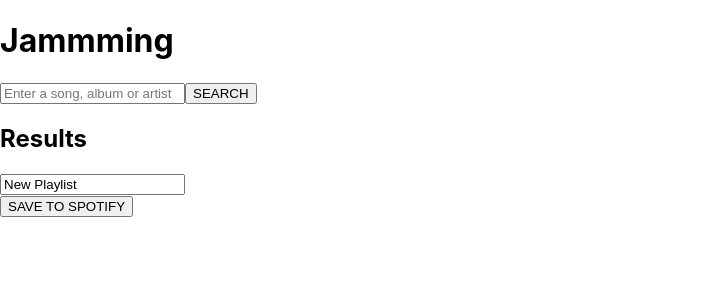
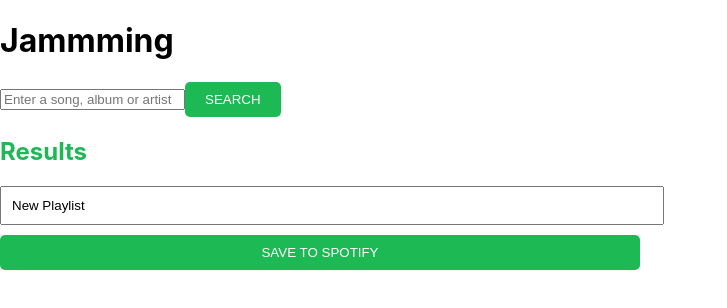
Before and after one commit to jonathanoh59/Jammming, a React (Create React App) app: page / in a window 1280 px wide. Shown: the top 308 px of the page, without its empty margins (0-727 px from the left). Built offline with nearby package versions, Linux system fonts and the light colour scheme.

Commit message:
Add Components CSS

```diff
--- a/src/Components/App/App.css
+++ b/src/Components/App/App.css
@@ -1,4 +1,18 @@
 .App {
+  text-align: center;
+}
+
+.highlight {
+  color: #1DB954; /* Spotify Green */
+}
+
+.App-playlist {
+  display: flex;
+  justify-content: center;
+  margin-top: 20px;
+}
+
+/* .App {
   text-align: center;
 }
 
@@ -35,4 +49,4 @@
   to {
     transform: rotate(360deg);
   }
-}
+} */
--- a/src/Components/App/App.js
+++ b/src/Components/App/App.js
@@ -1,5 +1,4 @@
 import React from 'react';
-//import logo from '../../logo.svg';
 import './App.css';
 import SearchBar from '../SearchBar/SearchBar';
 import SearchResults from '../SearchResults/SearchResults';
--- /dev/null
+++ b/src/Components/Playlist/Playlist.css
@@ -0,0 +1,20 @@
+.Playlist {
+    width: 50%;
+    display: inline-block;
+  }
+
+  .Playlist input {
+    width: 100%;
+    padding: 10px;
+    margin-bottom: 10px;
+  }
+
+  .Playlist-save {
+    width: 100%;
+    padding: 10px 0;
+    background-color: #1DB954;
+    color: white;
+    border: none;
+    border-radius: 5px;
+    cursor: pointer;
+  }
--- a/src/Components/Playlist/Playlist.js
+++ b/src/Components/Playlist/Playlist.js
@@ -1,4 +1,5 @@
 import React from 'react';
+import './Playlist.css';
 import Tracklist from '../Tracklist/Tracklist';
 
 function Playlist(){
--- a/src/Components/SearchBar/SearchBar.css
+++ b/src/Components/SearchBar/SearchBar.css
@@ -0,0 +1,20 @@
+.SearchBar {
+    display: flex;
+    justify-content: center;
+    margin-bottom: 20px;
+  }
+
+  .SearchBar input {
+    width: 300px;
+    padding: 10px;
+    margin-right: 10px;
+  }
+
+  .SearchButton {
+    padding: 10px 20px;
+    background-color: #1DB954;
+    color: white;
+    border: none;
+    border-radius: 5px;
+    cursor: pointer;
+  }
--- /dev/null
+++ b/src/Components/SearchResults/SearchResults.css
@@ -0,0 +1,9 @@
+.SearchResults {
+    width: 50%;
+    display: inline-block;
+    margin-right: 20px;
+  }
+
+  .SearchResults h2 {
+    color: #1DB954;
+  }
--- a/src/Components/SearchResults/SearchResults.js
+++ b/src/Components/SearchResults/SearchResults.js
@@ -1,4 +1,5 @@
 import React from 'react';
+import './SearchResults.css';
 import Tracklist from '../Tracklist/Tracklist';
 
 function SearchResults(){
--- /dev/null
+++ b/src/Components/Track/Track.css
@@ -0,0 +1,28 @@
+.Track {
+    display: flex;
+    align-items: center;
+    justify-content: space-between;
+    padding: 10px;
+    margin-bottom: 5px;
+    border-bottom: 1px solid lightgray;
+  }
+
+  .Track-information h3 {
+    margin: 0;
+    font-size: 1em;
+  }
+
+  .Track-information p {
+    margin: 0;
+    font-size: 0.8em;
+    color: gray;
+  }
+
+  .Track-action {
+    padding: 10px 20px;
+    background-color: #1DB954;
+    color: white;
+    border: none;
+    border-radius: 5px;
+    cursor: pointer;
+  }
--- a/src/Components/Track/Track.js
+++ b/src/Components/Track/Track.js
@@ -1,4 +1,5 @@
 import React from 'react';
+import './Track.css';
 
 function Track({ track, isRemoval }) {
   const addTrack = () => {
--- a/src/Components/Tracklist/Tracklist.css
+++ b/src/Components/Tracklist/Tracklist.css
@@ -0,0 +1,3 @@
+.TrackList {
+    padding: 0;
+  }
```
